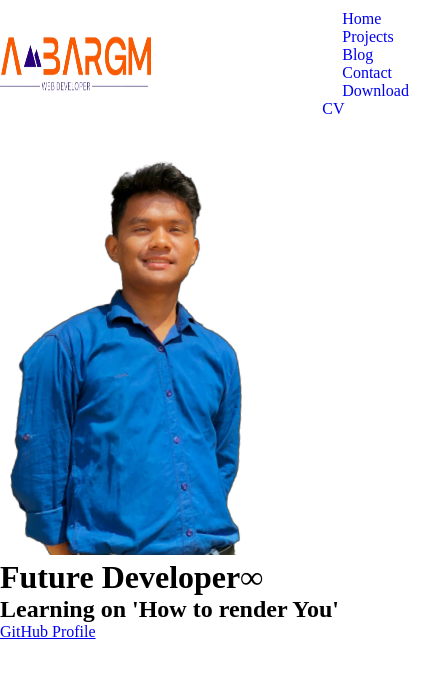
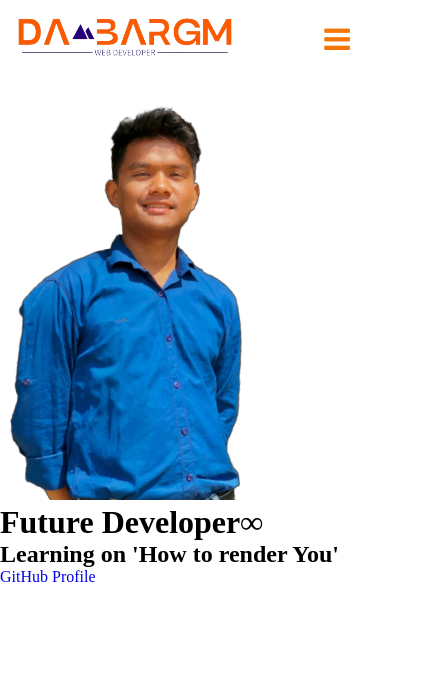
Before and after one commit to GShix/DambarPortfolio, a plain HTML site: page index.html in a window 390 px wide. Shown: the whole page, 424 px wide, since content can reach past the window. Drawn offline with Linux system fonts and the light colour scheme.

Commit message:
Styling Navbar only

```diff
--- a/index.html
+++ b/index.html
@@ -8,11 +8,21 @@
     <link rel = "icon" href =  "dambargm_img.png"
         type = "image/x-icon">
     <link rel="stylesheet" href="style.css">
+    <link rel="stylesheet" href="https://cdnjs.cloudflare.com/ajax/libs/font-awesome/4.7.0/css/font-awesome.min.css">
+
+
+
 </head>
 <body>
     <div class="portfolio">
         <div class="navbar">
-                <img class="logo" src="./dambargm_logo.png">
+            <input type="checkbox" id="check" >
+            <label for="check" class="checkbtn">
+                <i class="fa fa-bars"></i>
+            </label>
+                <label>
+                    <img src="./dambargm_logo.png">
+                </label>
                 <ul>
                     <li><a href="/home" class="active">Home</a></li>
                     <li><a href="projects.html" >Projects</a></li>
--- a/style.css
+++ b/style.css
@@ -1,31 +1,87 @@
 *{
     margin: 0;
     padding: 0;
+    text-decoration: none;
+    list-style: none;
+    box-sizing: border-box;
 }
-
 .navbar{
-    display: flex;
-    justify-content: center;
-    align-content: center;
-    padding: 10px;
+    /* background-color: aqua; */
+    height: auto;
+    width: 100%;
 }
-ul{
-    display: inline;
-    padding-right: 10px;
+.navbar img{
+    width: 300px;
+    padding: 0px 50px 0px 0px;
 }
-li{
-    align-items: center;
-    display: inline;
-    list-style: none;
-    padding: 20px;
+.navbar ul {
+    float: right;
+    margin-right: 20px;
+}
+.navbar ul li{
+    display: inline-block;
+    line-height: 80px;
+    margin: 0px 5px;
+}
+.navbar ul li a{
+    padding: 0px 10px;
+    border-radius: 3px;
+    color: #1a065b;
+    text-transform: uppercase;
+    font-weight: bold;
 
 }
-li a{
-    text-decoration: none;
+a.active, a:hover{
+    background: rgb(244, 118, 7);
+    transition: .5s;
 
 }
-.navbar img{
-    width: 200px;
-    height: 100px;
-    padding-right:40vw;
+.checkbtn{
+    font-size: 30px;
+    color: rgb(244, 118, 7);
+    float: right;
+    line-height: 80px;
+    margin-right: 40px;
+    cursor: pointer;
+    display: none;
 }
+#check{
+    display: none;
+}
+@media screen and (max-width: 952px) {
+    .navbar img{
+
+    }
+
+}
+@media screen and (max-width: 858px) {
+    .checkbtn{
+        display: block;
+    }
+    ul{
+        position: fixed;
+        width: 100%;
+        height: 100vh;
+        background: rgb(244, 118, 7);
+        top: 80px;
+        left: -100%;
+        text-align:left;
+        transition: all .5s;
+
+    }
+    .navbar ul li{
+        display: block;
+        margin: 50px 0;
+        line-height: 30px;
+    }
+    .navbar ul li a{
+        font-size: 20px;
+    }
+    a:hover, a.active{
+        background: none;
+        columns: #0082e6;
+    }
+    #check:checked ~ ul{
+        left: 0;
+    }
+}
```
